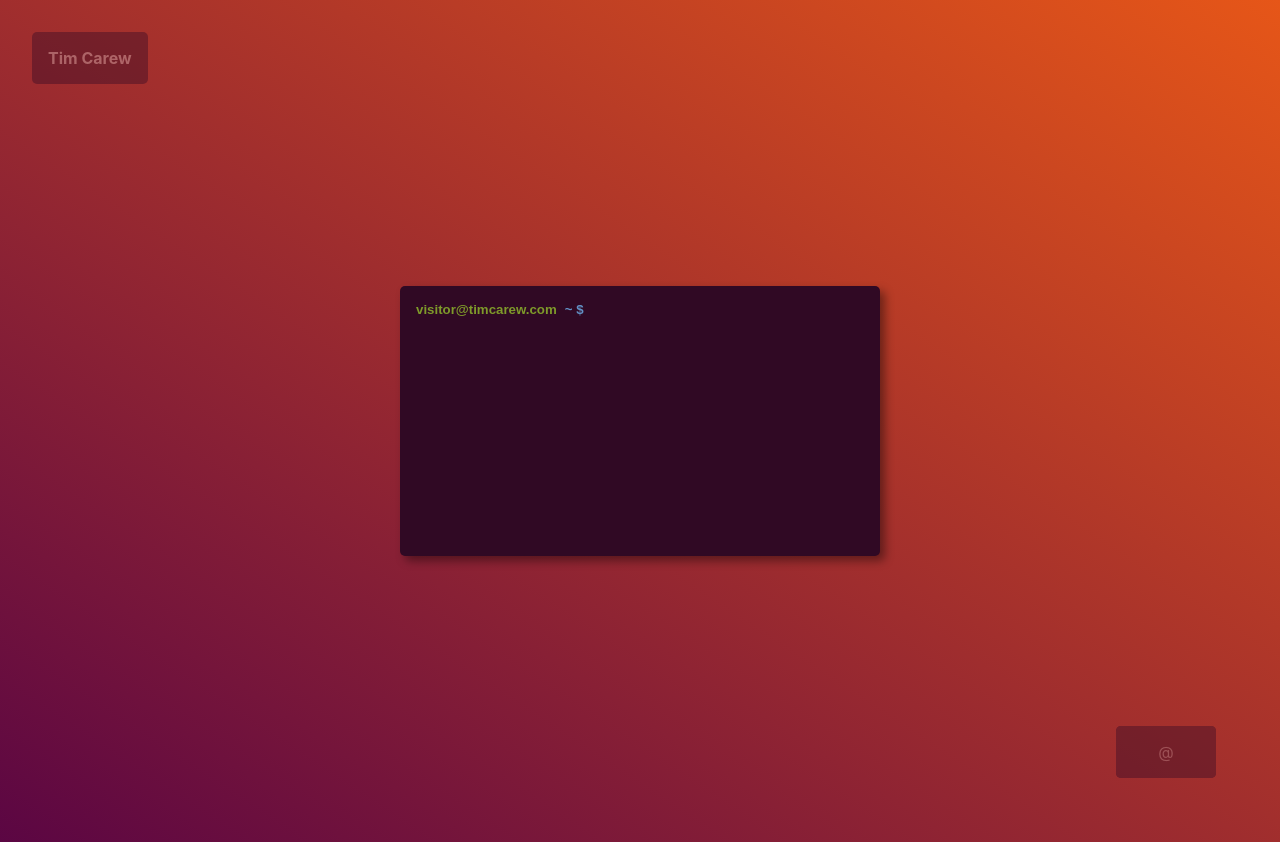
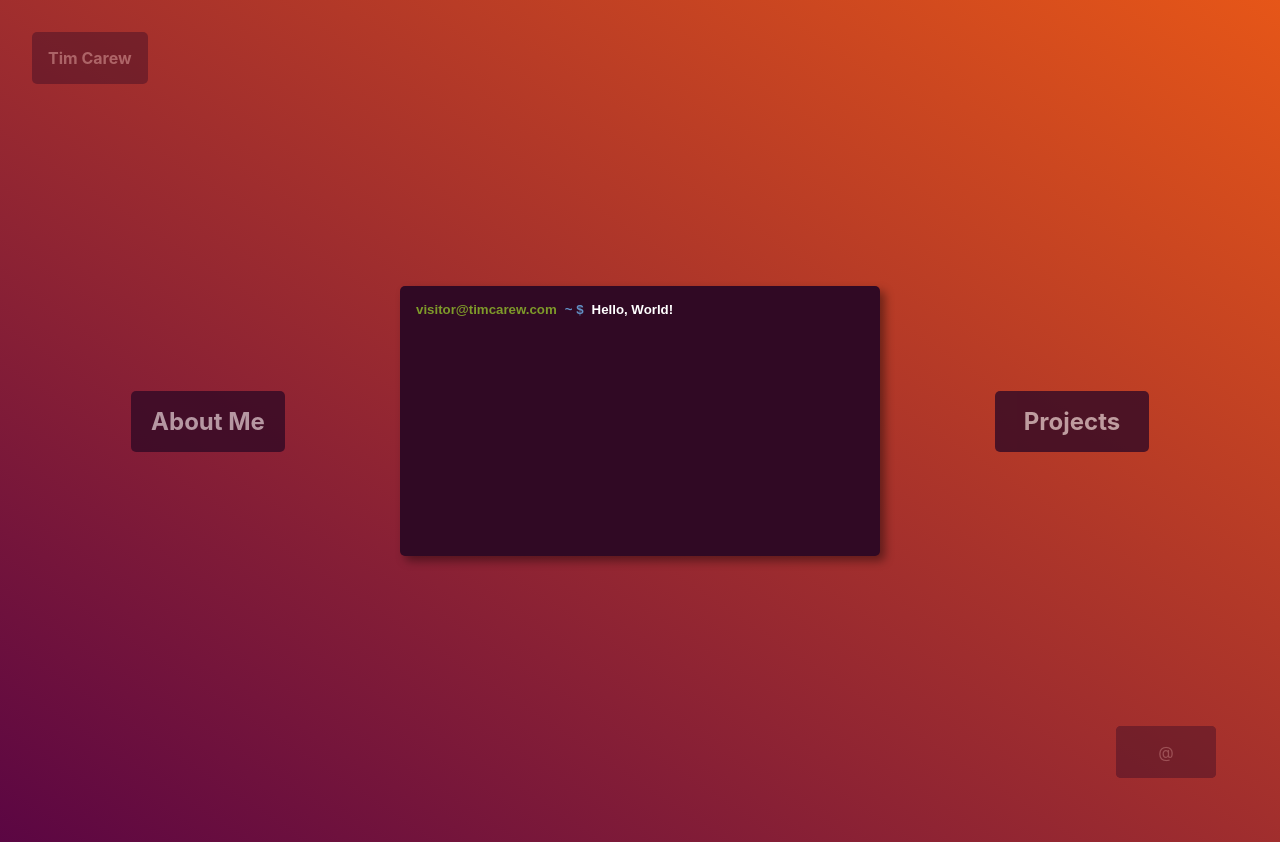
Before and after one commit to timcarew/timcarewv2, a React (Create React App) app: page / in a window 1280 px wide. Built offline with nearby package versions, Linux system fonts and the light colour scheme.

Commit message:
hover functionality - broswer recog

```diff
--- a/package.json
+++ b/package.json
@@ -3,6 +3,7 @@
   "version": "0.1.0",
   "private": true,
   "dependencies": {
+    "debounce": "^1.2.0",
     "react": "^16.8.6",
     "react-dom": "^16.8.6",
     "react-scripts": "3.0.1"
--- a/src/App.css
+++ b/src/App.css
@@ -1,4 +1,4 @@
-.App {
+.App-Main {
   height: 100%;
   min-height: 100vh;
   padding: 1rem;
@@ -31,6 +31,28 @@
   font-size: 1rem;
 }
 
+.App-Computer {
+  display: grid;
+  grid-template-columns: 1fr 1fr 1fr;
+  align-items: center;
+  justify-items: center;
+}
+
+.App-Computer-link {
+  background-color: rgb(49,9,37);
+  padding: 1rem;
+  width: 40%;
+  opacity: 0.8;
+  border-radius: 5px;
+  color: rgba(255,255,255,0.7);
+  transition: all 0.5s ease;
+}
+
+.App-Computer-link:hover {
+  transform: scale(1.1);
+  cursor: pointer;
+}
+
 .App-links {
   display: flex;
   align-items: flex-end;
--- a/src/App.js
+++ b/src/App.js
@@ -1,27 +1,76 @@
 import React, { Component } from 'react';
 import Computer from "./components/Computer/Computer";
 import SocialDrawer from "./components/SocialDrawer/SocialDrawer";
+import { debounce } from 'debounce';
 import './App.css';
 
 class App extends Component {
   constructor(props) {
     super(props);
     this.state = {
-      message: ""
+      message: "Hello, World!",
+      page: "home"
     };
   }
+
+  changePage = (page) => {
+    this.setState({ page: page});
+  }
+
+  typeMessage = debounce((message) => {
+    // erase old message
+    this.setState({ message: ""});
+
+    // type new one
+    let interval = setInterval(() => {
+      // get first character
+      let characterToAdd = message.slice(0, 1);
+      // pop first character
+      message = message.substr(1, message.length);
+      if (message) {
+        let messageToType = this.state.message + characterToAdd;
+        this.setState({ message: messageToType });
+      }
+      else {
+        let messageToType = this.state.message + characterToAdd;
+        this.setState({ message: messageToType });
+        clearInterval(interval);
+      }
+    }, 50);
+  }, 1000, true);
+
   render() {
     return (
       <div className="App">
+      {
+        this.state.page === "home" ?
+        // render homepage
+        <div className="App-Main">
           <div className="App-name">
             <div className="App-name-text">
               <h2 className="App-name-text-h2">Tim Carew</h2>
             </div>
           </div>
+          <div className="App-Computer">
+            <h2 onMouseEnter={() => this.typeMessage("cd ./about")} onClick={() => this.changePage("about")} className="App-Computer-link App-Computer-about">About Me</h2>
             <Computer message={this.state.message} />
+            <h2 onMouseEnter={() => this.typeMessage("cd ./projects")} onClick={() => this.changePage("projects")} className="App-Computer-link App-Computer-projects">Projects</h2>
+          </div>
           <div className="App-links">
-          <SocialDrawer />
+            <SocialDrawer typeMessage={this.typeMessage}/>
           </div>
+        </div>
+
+        : this.state.page === "about" ?
+        // render about page
+        <h2>Welcome To About</h2>
+
+        : this.state.page === "projects" ?
+        // render projects page
+        <h2>Welcome To Projects</h2>
+
+        : false
+      }
       </div>
     );
   }
--- a/src/components/SocialDrawer/SocialDrawer.js
+++ b/src/components/SocialDrawer/SocialDrawer.js
@@ -4,11 +4,12 @@ import "./SocialDrawer.css";
 
 class SocialDrawer extends Component {
   render() {
+    let browser = "chrome";
     return(
       <div className="SocialDrawer">
-        <a href="mailto:mail@timcarew.com" className="SocialDrawer-link">Email</a>
-        <a href={resume} className="SocialDrawer-link" target="_blank" rel="noopener noreferrer">Resume</a>
-        <a href="https://github.com/timcarew" target="_blank" rel="noopener noreferrer" className="SocialDrawer-link" id="SocialDrawer-link-dynamic"><span>@</span></a>
+        <a onMouseEnter={() => this.props.typeMessage("mail -s \"Nice Site!\" mail@timcarew.com")} href="mailto:mail@timcarew.com" className="SocialDrawer-link">Email</a>
+        <a onMouseEnter={() => this.props.typeMessage("open ./resume.pdf")} href={resume} className="SocialDrawer-link" target="_blank" rel="noopener noreferrer">Resume</a>
+        <a onMouseEnter={() => this.props.typeMessage(`${browser} https://timcarew.github.io`)} href="https://github.com/timcarew" target="_blank" rel="noopener noreferrer" className="SocialDrawer-link" id="SocialDrawer-link-dynamic"><span>@</span></a>
       </div>
     );
   }
```
Also changed, not shown: 1 other file (tests, documents, lock files or other folders). Lines whose indentation alone changed are shown as unchanged.
